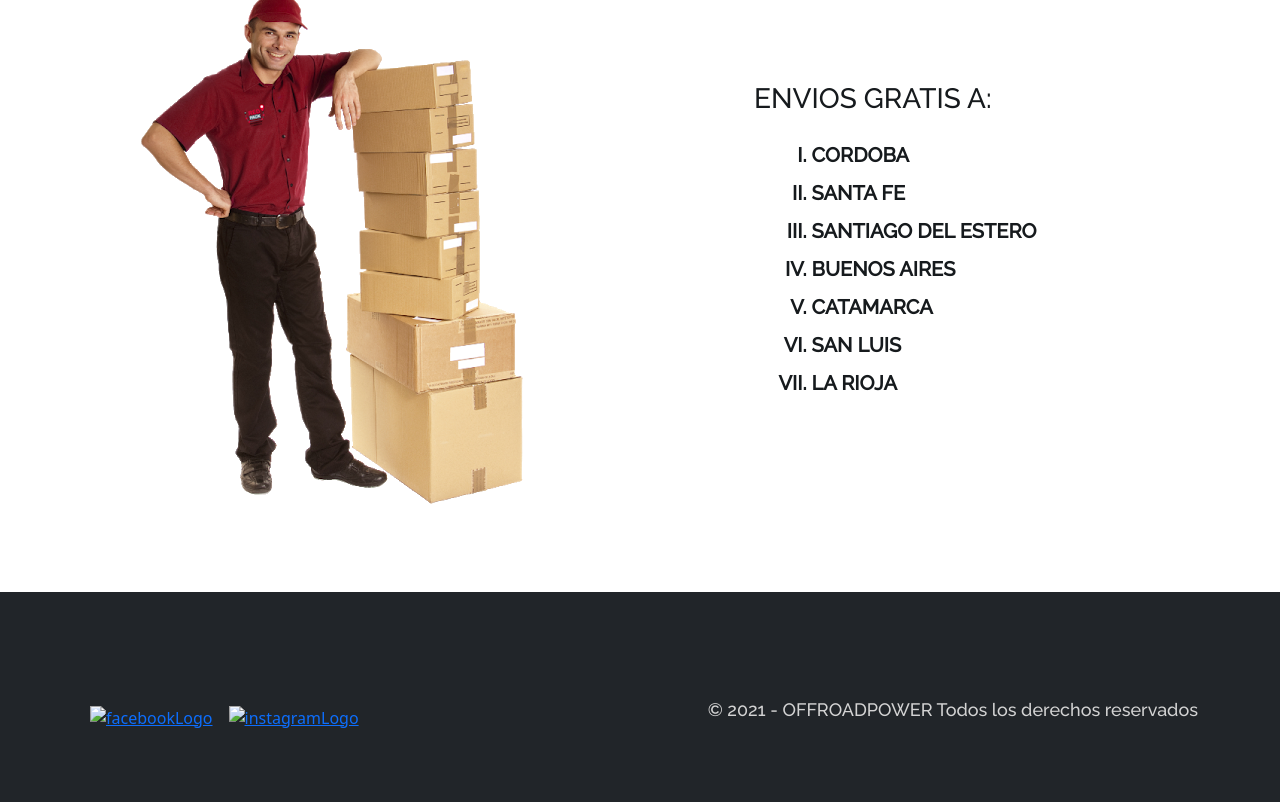
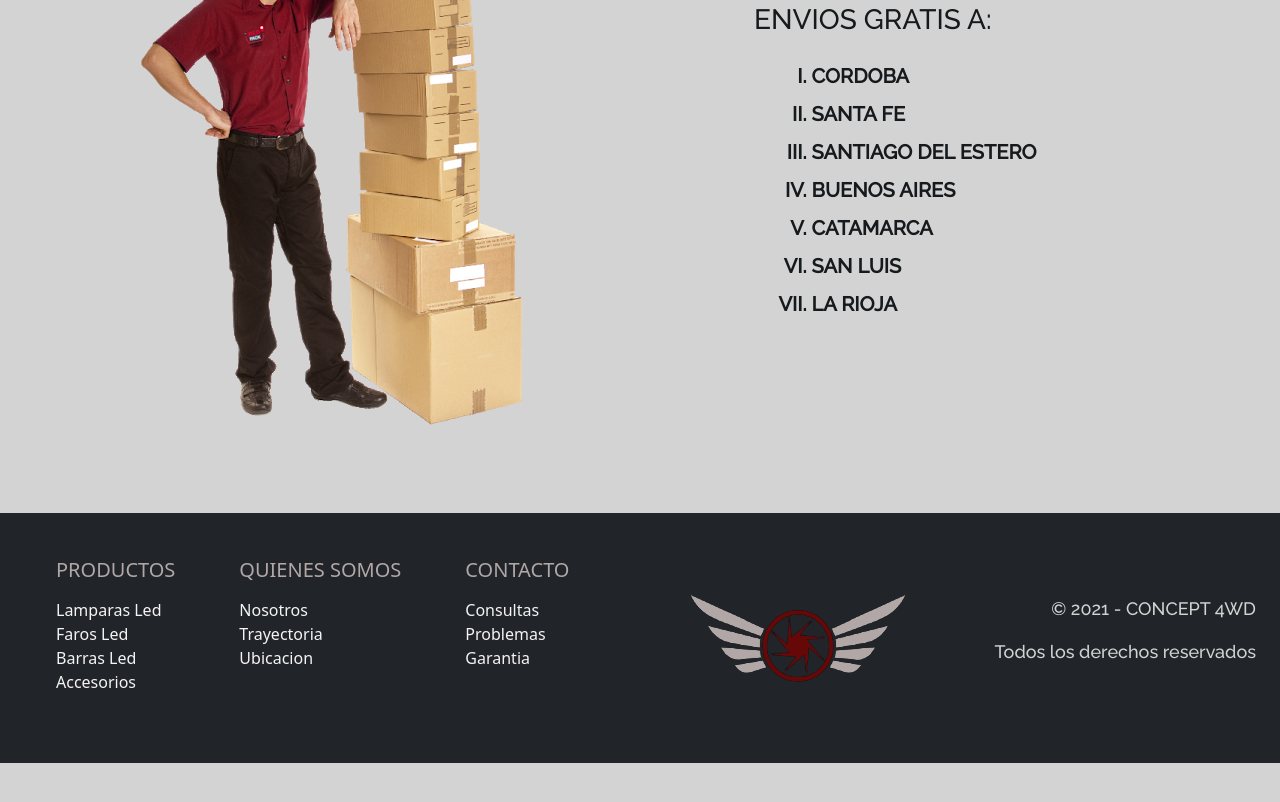
Before and after one commit to JulianPogliafito/Concept4WD, a website: page pages/nosotros.html in a window 1280 px wide. Shown: the part 956-1758 px from the top of the page. After the commit the page ends 1719 px from the top, so only its background shows below. Drawn offline with nearby package versions, Linux system fonts and the light colour scheme.

Commit message:
Actualizacion seccion nosotros

```diff
--- a/pages/nosotros.html
+++ b/pages/nosotros.html
@@ -4,54 +4,60 @@
     <meta charset="UTF-8">
     <meta http-equiv="X-UA-Compatible" content="IE=edge">
     <meta name="viewport" content="width=device-width, initial-scale=1.0">
-    <link rel="stylesheet" href="../css/style.css"/>
+
+    <meta name="description" content="Tienda de productos ideal para equipar tu vehiculo Off-Road. Faros, barras y lamparas led con la mejor tecnologia. Cableados. Y muchos mas.">
+    <meta name="keywords"  content="faros, lamparas, barras, accesorios, off-road, led, pickup">
+
     <link rel="preconnect" href="https://fonts.gstatic.com">
     <link href="https://fonts.googleapis.com/css2?family=Bebas+Neue&family=Raleway:ital,wght@0,100;0,300;0,500;1,100;1,300;1,500&display=swap" rel="stylesheet">
     <link href="https://cdn.jsdelivr.net/npm/bootstrap@5.0.1/dist/css/bootstrap.min.css" rel="stylesheet" integrity="sha384-+0n0xVW2eSR5OomGNYDnhzAbDsOXxcvSN1TPprVMTNDbiYZCxYbOOl7+AMvyTG2x" crossorigin="anonymous">
-    <title>OFFROADPOWER - Nosotros</title>
+
+    <link rel="stylesheet" href="../css/style.css"/>
+
+    <title>Concept 4WD | Nosotros</title>
 
 </head>
 
 <body>
     <!--Cabecera-->
     <header>
-        <!-- navbar -->
+
+      <!-- navbar -->
       <nav class="navbar navbar-expand-lg navbar-light bg-dark">
           <div class="container-fluid">
-            <a class="navbar-brand"><h1><img src="../media/logo.png" alt="logoORP"></h1></a>
             <button class="navbar-toggler " type="button" data-bs-toggle="collapse" data-bs-target="#navbarSupportedContent" aria-controls="navbarSupportedContent" aria-expanded="false" aria-label="Toggle navigation">
               <span class="navbar-toggler-icon"></span>
             </button>
             <div class="collapse navbar-collapse " id="navbarSupportedContent">
-              <ul class="navbar-nav me-auto mb-2 mb-lg-0">
+              <ul class="navbar-nav w-100 mb-2 mb-lg-0 align-items-center flex-row justify-content-around" >
                 <li class="nav-item">
-                  <a class="nav-link active text-white" aria-current="page" href="../index.html">INICIO</a>
+                  <a class="nav-link active text-white fs-5" aria-current="page" href="../index.html">INICIO</a>
                 </li>
                 <li class="nav-item">
-                  <a class="nav-link text-white" href="./nosotros.html">NOSOTROS</a>
+                  <a class="nav-link text-white fs-5" href="nosotros.html">NOSOTROS</a>
+                </li>
+                <li id="logoimg">
+                  <a  class="navbar-brand"><img src="../media/logo-sin-fondo.png" alt="logoORP"></a>
                 </li>
                 <li class="nav-item dropdown">
-                  <a class="nav-link dropdown-toggle text-white" href="#" id="navbarDropdown" role="button" data-bs-toggle="dropdown" aria-expanded="false">
+                  <a class="nav-link dropdown-toggle text-white fs-5" href="#" id="navbarDropdown" role="button" data-bs-toggle="dropdown" aria-expanded="false">
                     PRODUCTOS
                   </a>
                   <ul class="dropdown-menu" aria-labelledby="navbarDropdown">
-                    <li><a class="dropdown-item" href="./productos.html">FAROS DE LED</a></li>
-                    <li><a class="dropdown-item" href="./productos.html">LAMPARAS DE LED</a></li>
+                    <li><a class="dropdown-item" href="productos.html">FAROS DE LED</a></li>
+                    <li><a class="dropdown-item" href="productos.html">LAMPARAS DE LED</a></li>
                     <li><hr class="dropdown-divider"></li>
-                    <li><a class="dropdown-item" href="./productos.html">ACCESORIOS</a></li>
+                    <li><a class="dropdown-item" href="productos.html">ACCESORIOS</a></li>
                   </ul>
                 </li>
                 <li class="nav-item">
-                  <a class="nav-link text-white" href="./servicios.html">SERVICIOS</a>
-                </li>
-                <li class="nav-item">
-                  <a class="nav-link text-white" href="./contacto.html">CONTACTO</a>
+                  <a class="nav-link text-white fs-5" href="contacto.html">CONTACTO</a>
                 </li>
               </ul>
-              <form class="d-flex">
+              <!-- <form class="d-flex">
                 <input class="form-control me-2" type="search" placeholder="Search" aria-label="Search">
                 <button class="btn btn-secondary" type="submit">BUSCAR</button>
-              </form>
+              </form> -->
             </div>
           </div>
         </nav>
@@ -106,16 +112,43 @@
 
 
     <footer class="container-fluid bg-dark d-flex align-items-center">
-        <div class="container d-flex justify-content-between">
-          <div class="d-flex align-items-center col-sm-6 ">
-              <a href="https://www.facebook.com" target="_blank"><img class="imgIF px-2" src="../media/facebookLogo.jpg" alt="facebookLogo"></a>
-              <a href="https://www.instagram.com" target="_blank"><img class="imgIF px-2" src="../media/instagramLogo.jpg" alt="instagramLogo"></a>
+      <div class="container-fluid d-flex justify-content-between align-items-center">
+        <div class="site-map">
+          <div class="section-map">
+            <h5>Productos</h5>
+            <ul>
+              <li><a href="">Lamparas Led</a></li>
+              <li><a href="">Faros Led</a></li>
+              <li><a href="">Barras Led</a></li>
+              <li><a href="">Accesorios</a></li>
+            </ul>
           </div>
-          <div class="copyR">
-              <p>&copy 2021 - OFFROADPOWER Todos los derechos reservados</p>
+          <div class="section-map">
+            <h5>Quienes Somos</h5>
+            <ul>
+              <li><a href="">Nosotros</a></li>
+              <li><a href="">Trayectoria</a></li>
+              <li><a href="">Ubicacion</a></li>
+            </ul>
+          </div>
+          <div class="section-map">
+            <h5>Contacto</h5>
+            <ul>
+            <li><a href="">Consultas</a></li>
+            <li><a href="">Problemas</a></li>
+            <li><a href="">Garantia</a></li>
+          </ul>
           </div>
         </div>
-      </footer>
+        <div>
+          <img src="../media/logo-concept.png" alt="Concept4WD">
+        </div>
+        <div class="copyR">
+            <p>&copy 2021 - CONCEPT 4WD </p>
+            <P>Todos los derechos reservados</p>
+        </div>
+      </div>
+    </footer>
 
 
 
```
